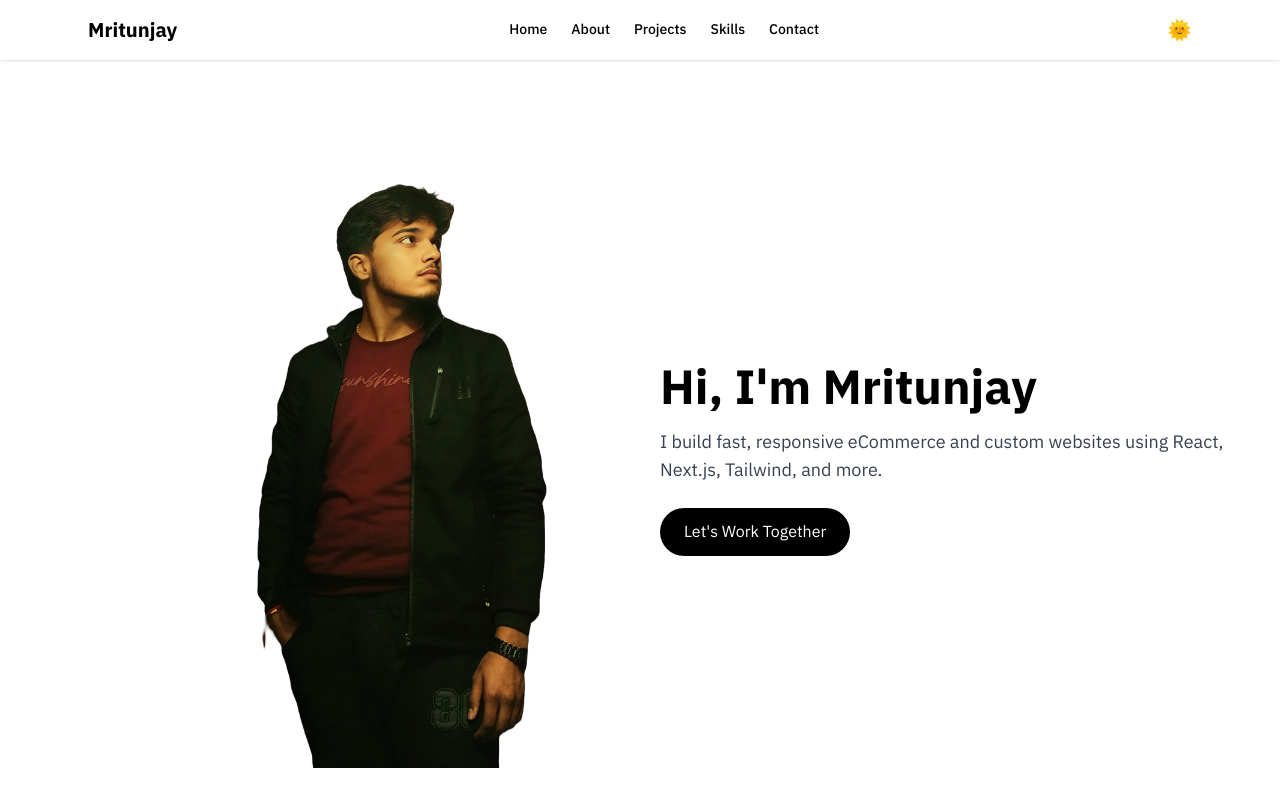
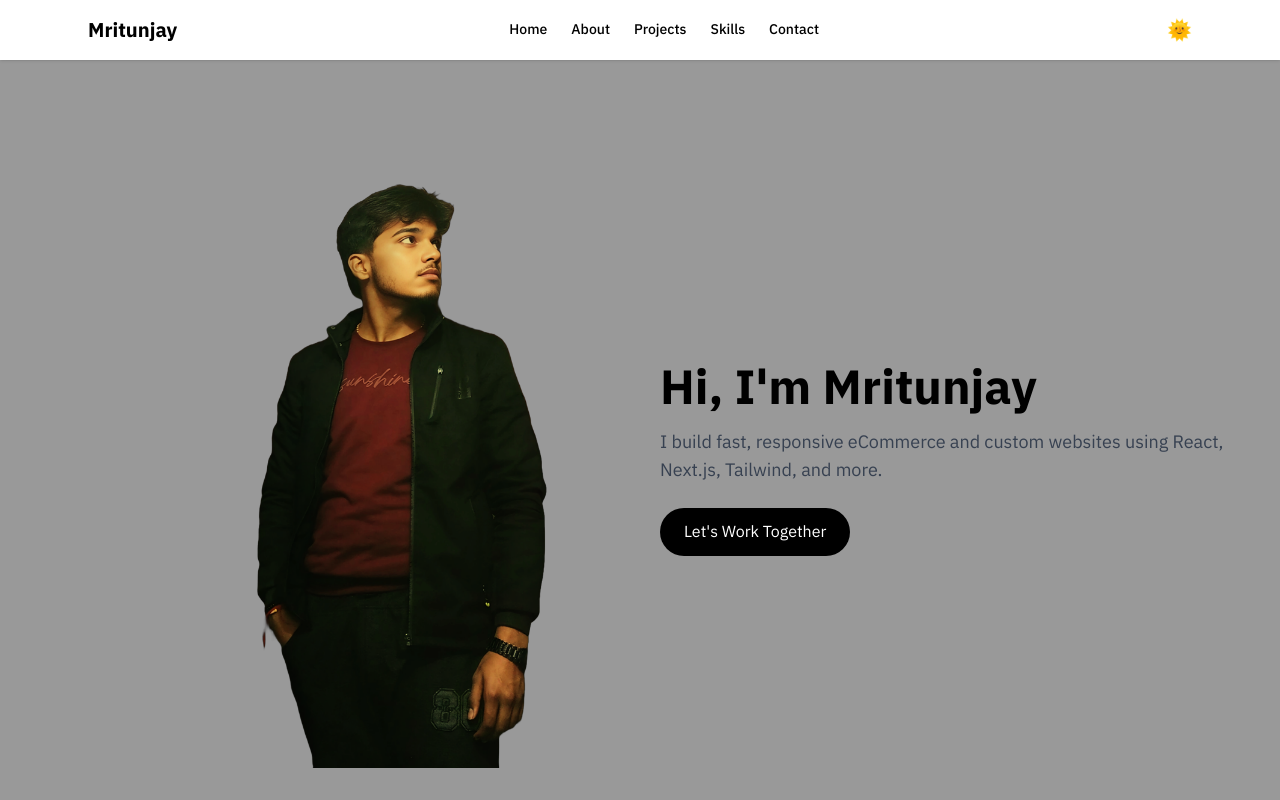
Before and after one commit to mritunjay226/CodeWithMritunjay, a React (Vite) app: page / in a window 1280 px wide. Shown: the top 800 px of the page. Built offline with nearby package versions, Linux system fonts and the light colour scheme.

Commit message:
Update Hero.jsx

```diff
--- a/src/components/Hero.jsx
+++ b/src/components/Hero.jsx
@@ -11,7 +11,7 @@ export default function Hero({ dark }) {
       }}
     >
       {/* Overlay */}
-{/*       <div className="absolute top-0 left-0 w-full h-full bg-black opacity-40 z-10" /> */}
+      <div className="absolute top-0 left-0 w-full h-full bg-black opacity-40 z-10" />
 
       {/* Background Image */}
       <img
```
